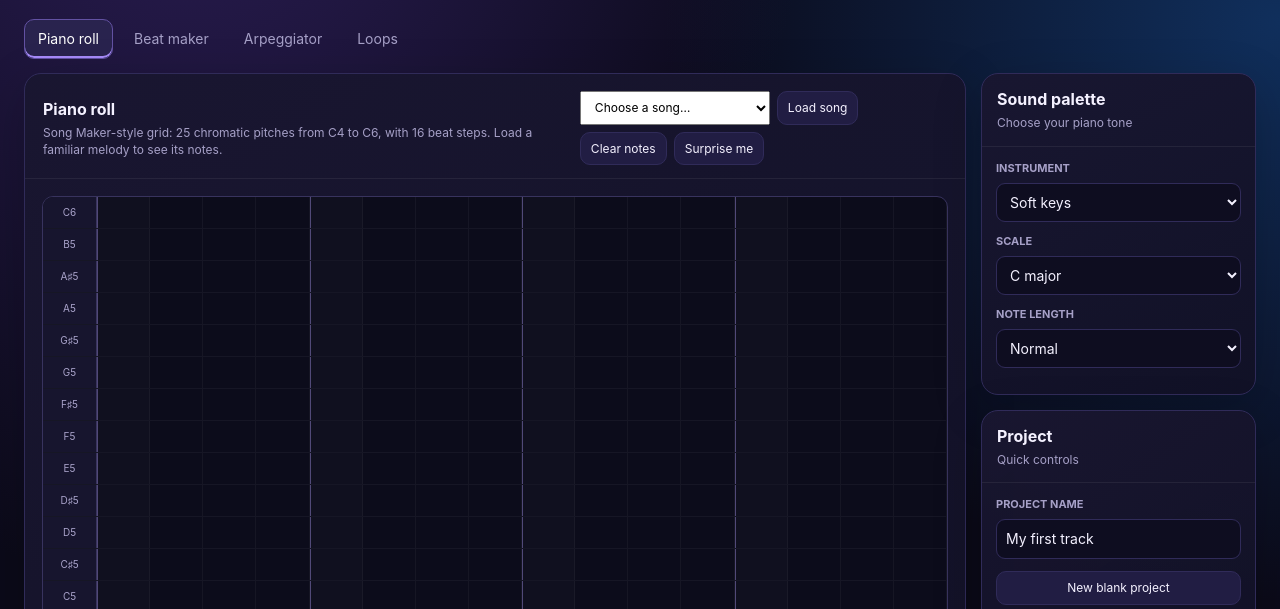
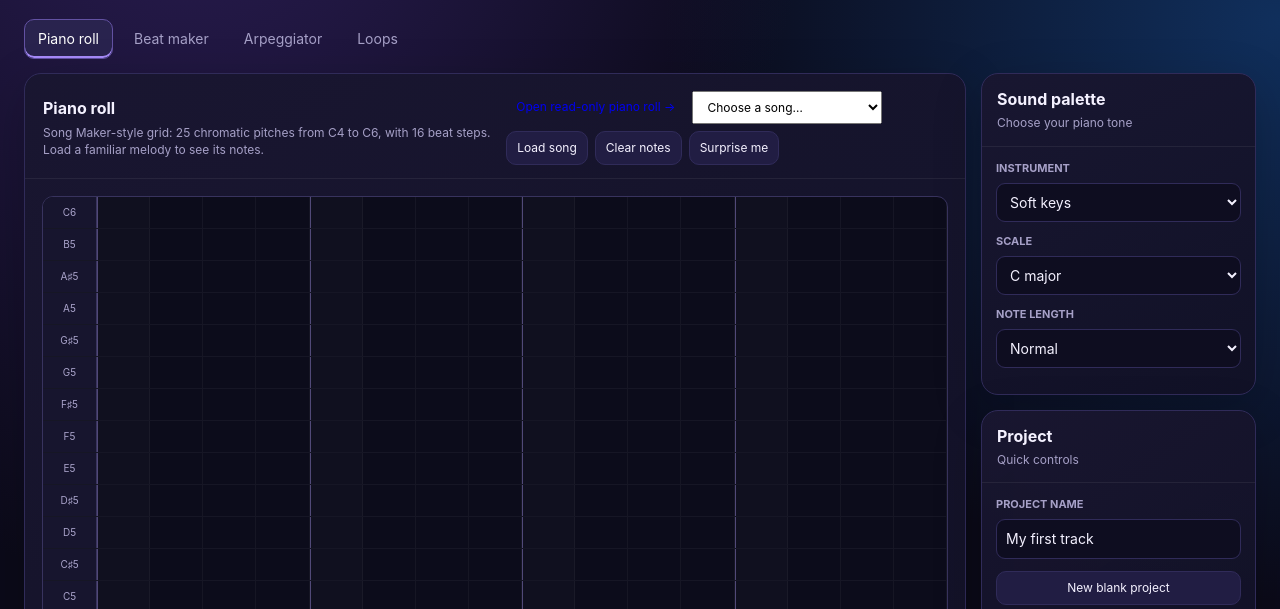
Before and after one commit to Rohansweb-codexamples/symmetrical-octo-eureka, a plain HTML site: page index.html in a window 1280 px wide. Shown: the part 191-800 px from the top of the page. Drawn offline with Linux system fonts and the light colour scheme.

Commit message:
Link main studio to dedicated read-only Bach piano roll

```diff
--- a/index.html
+++ b/index.html
@@ -26,7 +26,7 @@ main{max-width:1500px;margin:auto;padding:22px 24px 50px}.hero{display:flex;alig
 <main><div class="hero"><div><div class="eyebrow">Your creative sound space</div><h1>Build a track from scratch.</h1><p>Compose melodies, shape rhythms and layer loops in one studio.</p></div><div class="transport"><button class="primary play" id="playBtn">▶ Play</button><button id="stopBtn">■ Stop</button><div class="control">BPM <input id="bpm" type="range" min="60" max="180" value="110"><b class="rangeval" id="bpmVal">110</b></div><div class="control">Master <input id="volume" type="range" min="0" max="100" value="70"></div></div></div>
 <div class="tabs"><button class="tab active" data-tab="piano">Piano roll</button><button class="tab" data-tab="beats">Beat maker</button><button class="tab" data-tab="arp">Arpeggiator</button><button class="tab" data-tab="loops">Loops</button></div>
 <div class="workspace"><div>
-<section class="panel tabpage" id="piano"><div class="panelhead"><div><h2>Piano roll</h2><p>Song Maker-style grid: 25 chromatic pitches from C4 to C6, with 16 beat steps. Load a familiar melody to see its notes.</p></div><div class="tools"><select id="songPreset" class="small" aria-label="Song presets"><option value="">Choose a song…</option><option value="twinkle">Twinkle Twinkle Little Star</option><option value="ode">Ode to Joy</option><option value="mary">Mary Had a Little Lamb</option><option value="jingle">Jingle Bells</option><option value="birthday">Happy Birthday</option></select><button class="small" id="loadSong">Load song</button><button class="small" id="clearPiano">Clear notes</button><button class="small" id="randomPiano">Surprise me</button></div></div><div class="section"><div class="gridwrap"><div class="pianogrid" id="pianoGrid"></div></div><div class="legend"><span><i class="dot"></i>Selected notes</span><span>16 steps · 25 pitches · C4–C6</span><span>Tap notes to add or remove</span></div><div class="piano" id="keyboard"></div></div></section>
+<section class="panel tabpage" id="piano"><div class="panelhead"><div><h2>Piano roll</h2><p>Song Maker-style grid: 25 chromatic pitches from C4 to C6, with 16 beat steps. Load a familiar melody to see its notes.</p></div><div class="tools"><a class="small" href="piano-roll.html" style="display:inline-block;text-decoration:none">Open read-only piano roll →</a><select id="songPreset" class="small" aria-label="Song presets"><option value="">Choose a song…</option><option value="twinkle">Twinkle Twinkle Little Star</option><option value="ode">Ode to Joy</option><option value="mary">Mary Had a Little Lamb</option><option value="jingle">Jingle Bells</option><option value="birthday">Happy Birthday</option></select><button class="small" id="loadSong">Load song</button><button class="small" id="clearPiano">Clear notes</button><button class="small" id="randomPiano">Surprise me</button></div></div><div class="section"><div class="gridwrap"><div class="pianogrid" id="pianoGrid"></div></div><div class="legend"><span><i class="dot"></i>Selected notes</span><span>16 steps · 25 pitches · C4–C6</span><span>Tap notes to add or remove</span></div><div class="piano" id="keyboard"></div></div></section>
 <section class="panel tabpage hidden" id="beats"><div class="panelhead"><div><h2>Rhythm beat maker</h2><p>Switch instruments and click steps to create your groove.</p></div><button class="small" id="clearBeats">Clear beat</button></div><div class="section"><div class="instrument" id="drumSelect"><button class="sound selected" data-drum="kick"><strong>Kick</strong><span>Low thump</span></button><button class="sound" data-drum="snare"><strong>Snare</strong><span>Sharp snap</span></button><button class="sound" data-drum="hat"><strong>Hi-hat</strong><span>Bright tick</span></button><button class="sound" data-drum="clap"><strong>Clap</strong><span>Hand clap</span></button></div><div style="height:18px"></div><div class="steps" id="beatSteps"></div><div class="legend"><span>16-step sequencer</span><span>Each row has its own sound</span></div></div></section>
 <section class="panel tabpage hidden" id="arp"><div class="panelhead"><div><h2>Arpeggiator</h2><p>Turn a chord into a moving sequence of notes.</p></div><button class="small" id="arpPlay">▶ Preview arpeggio</button></div><div class="section"><div class="field"><label>CHORD</label><select id="chord"><option value="C">C major</option><option value="Am">A minor</option><option value="F">F major</option><option value="G">G major</option><option value="Dm">D minor</option><option value="Em">E minor</option></select></div><div class="field"><label>PLAY STYLE</label><select id="arpStyle"><option value="up">Up</option><option value="down">Down</option><option value="updown">Up & down</option><option value="random">Random</option></select></div><div class="field"><label>OCTAVES</label><input id="octaves" type="range" min="1" max="3" value="2"></div><div class="field"><label>NOTE SPEED</label><select id="arpSpeed"><option value="8">Eighth notes</option><option value="16">Sixteenth notes</option><option value="4">Quarter notes</option></select></div><div class="arpeggio" id="arpNotes"></div><p class="footerhint">Choose a chord and preview it, or press Play to hear it with your other parts.</p></div></section>
 <section class="panel tabpage hidden" id="loops"><div class="panelhead"><div><h2>Loop library</h2><p>Drop ready-made musical patterns into your track.</p></div><button class="small" id="clearLoops">Remove all loops</button></div><div class="section"><div class="loopgrid" id="loopGrid"></div><p class="footerhint">Loops are generated with Web Audio, so they work without downloading sample packs.</p></div></section>
```
